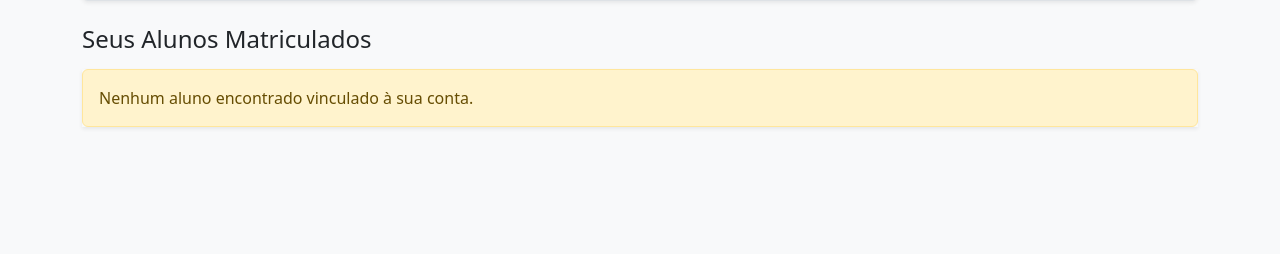
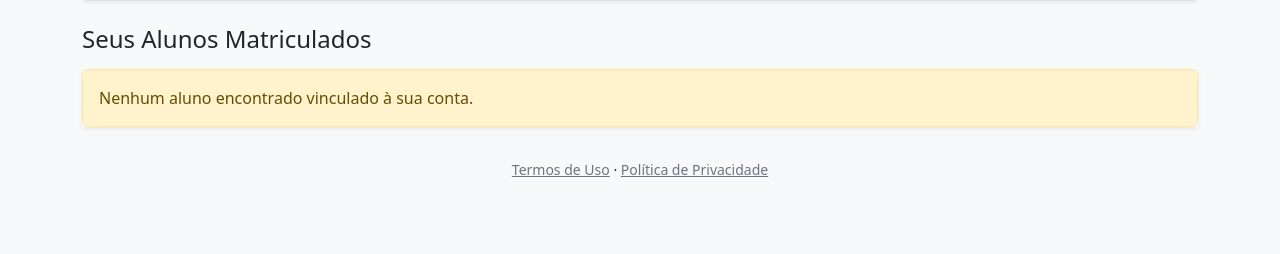
Before and after one commit to VitorTav12/PFC, a Flask app: template app/templates/pais.html in a window 1280 px wide. Shown: the part 195-449 px from the top of the page. Run offline with Flask 3, Linux system fonts and the light colour scheme; the template is opened without the code that fills it, so the values that code supplies are empty.

Commit message:
Rodapé com links de LGPD nas páginas do sistema

```diff
--- /dev/null
+++ b/app/templates/_rodape_lgpd.html
@@ -0,0 +1,6 @@
+<footer class="text-center small py-3">
+    <a href="{{ url_for('lgpd.termos_de_uso') }}" class="text-secondary" target="_blank">Termos de Uso</a>
+    ·
+    <a href="{{ url_for('lgpd.politica_privacidade') }}" class="text-secondary" target="_blank">Política de
+        Privacidade</a>
+</footer>
--- a/app/templates/aluno_cadastro.html
+++ b/app/templates/aluno_cadastro.html
@@ -45,7 +45,7 @@
 
         <button type="submit">Cadastrar Aluno</button>
     </form>
-
+    {% include '_rodape_lgpd.html' %}
 </body>
 
 </html>
--- a/app/templates/autorizado_cadastro.html
+++ b/app/templates/autorizado_cadastro.html
@@ -20,7 +20,8 @@
             {% endif %}
             {% endwith %}
 
-            <form method="POST" action="{{ url_for('responsavel.cadastrar_autorizado') }}" enctype="multipart/form-data">
+            <form method="POST" action="{{ url_for('responsavel.cadastrar_autorizado') }}"
+                enctype="multipart/form-data">
                 <input type="hidden" name="csrf_token" value="{{ csrf_token() }}">
                 <div class="mb-3">
                     <label for="nome" class="form-label">Nome Completo</label>
@@ -44,6 +45,7 @@
             </form>
         </div>
     </div>
+    {% include '_rodape_lgpd.html' %}
 </body>
 
 </html>
--- a/app/templates/pais.html
+++ b/app/templates/pais.html
@@ -14,7 +14,8 @@
         <div class="container-fluid">
             <a class="navbar-brand" href="{{ url_for('responsavel.painel') }}">Portal dos Pais</a>
             <div class="navbar-nav d-flex flex-row align-items-center">
-                <a class="nav-link text-success me-3" href="{{ url_for('responsavel.cadastrar_autorizado') }}">+ Adicionar
+                <a class="nav-link text-success me-3" href="{{ url_for('responsavel.cadastrar_autorizado') }}">+
+                    Adicionar
                     Autorizado</a>
                 <a class="nav-link text-danger" href="{{ url_for('auth.logout') }}">Sair</a>
             </div>
@@ -71,7 +72,8 @@
                                     <span class="text-muted small">({{ aut.grau_parentesco }})</span>
                                 </div>
                                 <!-- Botão individual para remover o autorizado -->
-                                <form action="{{ url_for('responsavel.remover_autorizado', id=aut.id) }}" method="POST" class="m-0">
+                                <form action="{{ url_for('responsavel.remover_autorizado', id=aut.id) }}" method="POST"
+                                    class="m-0">
                                     <input type="hidden" name="csrf_token" value="{{ csrf_token() }}">
                                     <button type="submit" class="btn btn-outline-danger btn-sm"
                                         onclick="return confirm('Deseja realmente remover este autorizado?')">Remover</button>
@@ -94,6 +96,7 @@
     </main>
 
     <script src="https://cdn.jsdelivr.net/npm/bootstrap@5.3.3/dist/js/bootstrap.bundle.min.js"></script>
+    {% include '_rodape_lgpd.html' %}
 </body>
 
 </html>
--- a/app/templates/pais_cadastro.html
+++ b/app/templates/pais_cadastro.html
@@ -1,10 +1,12 @@
 <!DOCTYPE html>
 <html lang="pt-br">
+
 <head>
     <meta charset="UTF-8">
     <meta name="viewport" content="width=device-width, initial-scale=1.0">
     <title>Document</title>
 </head>
+
 <body>
     <header>
         <a href="{{ url_for('secretaria.painel') }}">Secretaria</a>
@@ -39,5 +41,7 @@
 
         <button type="submit">Cadastrar Responsável</button>
     </form>
+    {% include '_rodape_lgpd.html' %}
 </body>
+
 </html>
--- a/app/templates/secretaria.html
+++ b/app/templates/secretaria.html
@@ -14,7 +14,8 @@
         <div class="container-fluid">
             <a class="navbar-brand" href="{{ url_for('secretaria.painel') }}">Secretaria</a>
             <div class="navbar-nav flex-row gap-3">
-                <a class="nav-link text-white-50" href="{{ url_for('secretaria.tela_cadastro_responsavel') }}">Cadastrar Responsável</a>
+                <a class="nav-link text-white-50" href="{{ url_for('secretaria.tela_cadastro_responsavel') }}">Cadastrar
+                    Responsável</a>
                 <a class="nav-link text-white-50" href="{{ url_for('secretaria.cadastrar_aluno') }}">Cadastrar Aluno</a>
                 <a class="nav-link text-danger" href="{{ url_for('auth.logout') }}">Sair</a>
             </div>
@@ -94,6 +95,7 @@
     </script>
 
     <script src="https://cdn.jsdelivr.net/npm/bootstrap@5.3.3/dist/js/bootstrap.bundle.min.js"></script>
+    {% include '_rodape_lgpd.html' %}
 </body>
 
 </html>
```
Lines whose indentation alone changed are shown as unchanged.
